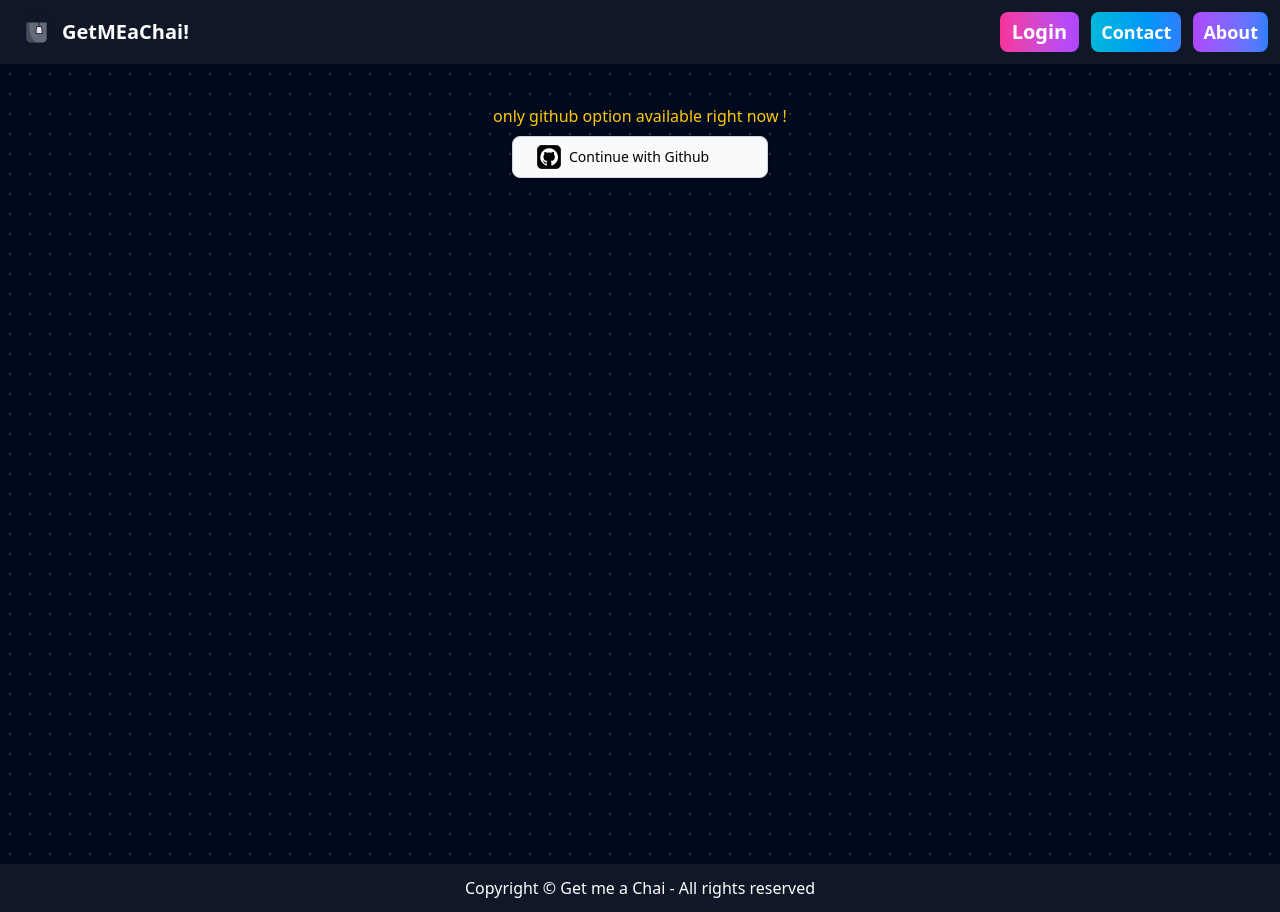
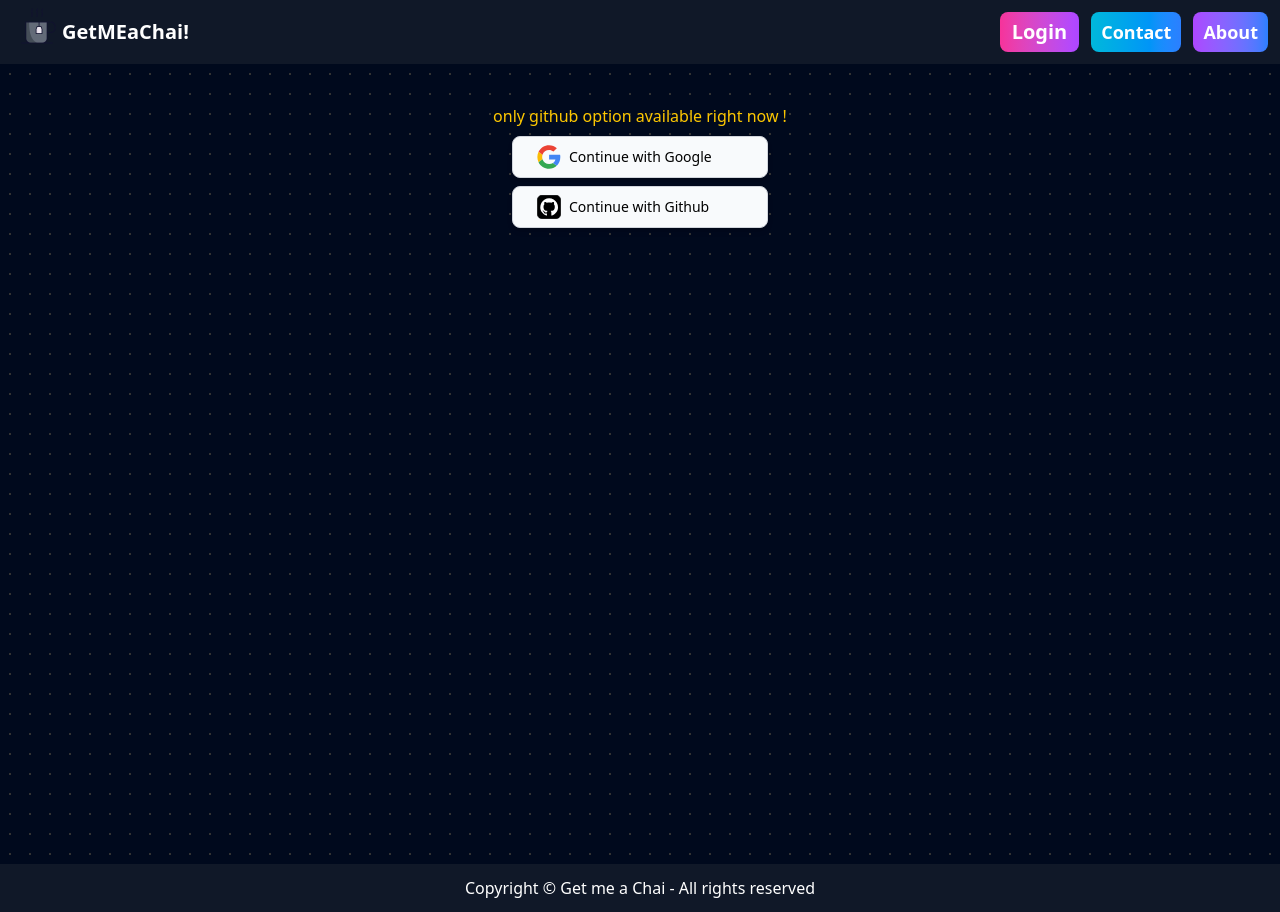
Before and after one commit to harsh-upla/get-me-a-chai, a Next.js app: page /login in a window 1280 px wide. Built offline with nearby package versions, Linux system fonts and the light colour scheme; no server answers.

Commit message:
Google provider added

```diff
--- a/app/api/auth/[...nextauth]/route.js
+++ b/app/api/auth/[...nextauth]/route.js
@@ -23,14 +23,14 @@ export const authoptions = NextAuth({
     //     clientId: process.env.FACEBOOK_ID,
     //     clientSecret: process.env.FACEBOOK_SECRET
     // }),
-    // GoogleProvider({
-    //     clientId: process.env.GOOGLE_ID,
-    //     clientSecret: process.env.GOOGLE_SECRET
-    // }),
+    GoogleProvider({
+      clientId: process.env.GOOGLE_CLIENT_ID,
+      clientSecret: process.env.GOOGLE_CLIENT_SECRET,
+    }),
   ],
   callbacks: {
     async signIn({ user, account, profile, email, credentials }) {
-      if (account.provider == "github") {
+      if (account.provider == "github" || account.provider == "google") {
         await connectDB();
         // Check if the user already exists in the database
         const currentUser = await User.findOne({ email: email });
@@ -40,7 +40,7 @@ export const authoptions = NextAuth({
             email: user.email,
             username: user.name,
           });
-         await newUser.save();
+          await newUser.save();
         }
         return true;
       }
--- a/components/Dashboard.js
+++ b/components/Dashboard.js
@@ -3,7 +3,7 @@ import React from "react";
 // import { useRouter } from "next/navigation";
 import { useState, useEffect } from "react";
 import { useSession } from "next-auth/react";
-import { fetchUser, updateProfile } from "@/actions/userActions";
+import { fetchUser, fetchUserEmail, updateProfile } from "@/actions/userActions";
 import { ToastContainer, toast, Zoom } from "react-toastify";
 import "react-toastify/dist/ReactToastify.css";
 import Link from "next/link";
@@ -17,7 +17,7 @@ const Dashboard = () => {
     //   alert("User not found: ");
     // }
 
-    const data = await fetchUser(session?.user?.name);
+    const data = await fetchUserEmail(session?.user?.email);
 
     if (!data) {
       alert("User data not found (Dashboard.js)");
--- a/components/Loginpage.js
+++ b/components/Loginpage.js
@@ -21,7 +21,9 @@ const Loginpage = () => {
           <span className="text-yellow-400 ">
              only github option available right now !
           </span>
-          {/* <button className="flex items-center w-64 bg-slate-50 text-black border border-gray-300 rounded-lg shadow-md max-w-xs px-6 py-2 text-sm font-medium  hover:bg-gray-200 focus:outline-none focus:ring-2 focus:ring-offset-2 focus:ring-gray-500">
+           <button
+           onClick={()=>{signIn("google")}}
+           className="flex cursor-pointer items-center w-64 bg-slate-50 text-black border border-gray-300 rounded-lg shadow-md max-w-xs px-6 py-2 text-sm font-medium  hover:bg-gray-200 focus:outline-none focus:ring-2 focus:ring-offset-2 focus:ring-gray-500">
             <svg
               className="h-6 w-6 mr-2"
               xmlns="http://www.w3.org/2000/svg"
@@ -73,7 +75,7 @@ const Loginpage = () => {
             <span>Continue with Google</span>
           </button>
 
-          <button className="flex items-center w-64 bg-slate-50 text-black border border-gray-300 rounded-lg shadow-md max-w-xs px-6 py-2 text-sm font-medium  hover:bg-gray-200 focus:outline-none focus:ring-2 focus:ring-offset-2 focus:ring-gray-500">
+          {/*<button className="flex items-center w-64 bg-slate-50 text-black border border-gray-300 rounded-lg shadow-md max-w-xs px-6 py-2 text-sm font-medium  hover:bg-gray-200 focus:outline-none focus:ring-2 focus:ring-offset-2 focus:ring-gray-500">
             <svg
               className="h-6 w-6 mr-2"
               xmlns="http://www.w3.org/2000/svg"
```
